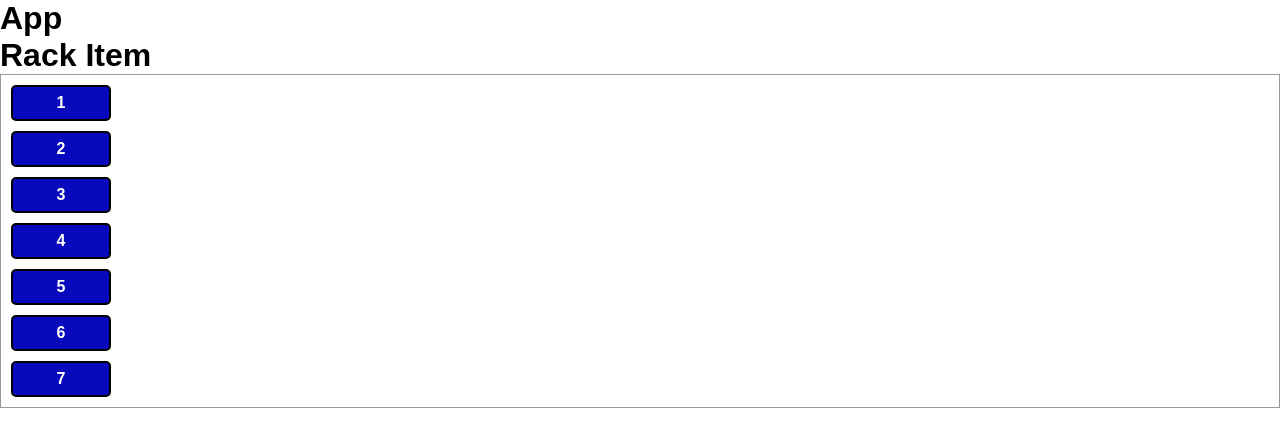
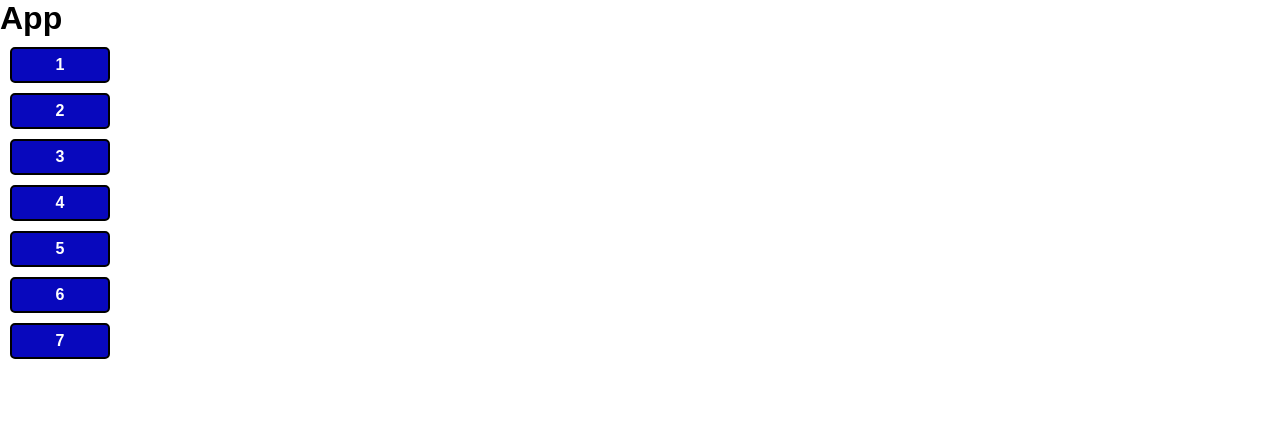
Before and after one commit to matiasarz/matiasarz-trabajaf, a React (Create React App) app: page /pasillo/1 in a window 1280 px wide. Shown: the top 446 px of the page. Built offline with nearby package versions, Linux system fonts and the light colour scheme.

Commit message:
logica en RackContainer

```diff
--- a/public/data.json
+++ b/public/data.json
@@ -2,83 +2,83 @@
     {
         "id": 50,
         "pulmon": 50,
-        "pasillo": [1,2],
+        "pasillo": [1, 2],
         "rack": [
             {
                 "pasillo": 1,
-                "racks": [1,2,3,4,5,6,7]
+                "racks": [1, 2, 3, 4, 5, 6, 7]
             },
             {
                 "pasillo": 2,
-                "racks": [1,2,3,4,5,6]
+                "racks": [1, 2, 3, 4, 5, 6]
             }
         ]
     },
     {
         "id": 51,
         "pulmon": 51,
-        "pasillo": [3,5],
+        "pasillo": [3, 5],
         "rack": [
             {
                 "pasillo": 3,
-                "racks": [1,2,3,4,5,6,7,8,9,10]
+                "racks": [1, 2, 3, 4, 5, 6, 7, 8, 9, 10]
             },
             {
                 "pasillo": 5,
-                "racks": [1,2,3,4,5,6,7,8,9,10]
+                "racks": [1, 2, 3, 4, 5, 6, 7, 8, 9, 10]
             }
         ]
     },
     {
         "id": 52,
         "pulmon": 52,
-        "pasillo": [4,6,8],
+        "pasillo": [4, 6, 8],
         "rack": [
             {
                 "pasillo": 4,
-                "racks": [1,2,3,4,5,6,7]
+                "racks": [1, 2, 3, 4, 5, 6, 7]
             },
             {
                 "pasillo": 6,
-                "racks": [1,2,3,4,5,6,7]
+                "racks": [1, 2, 3, 4, 5, 6, 7]
             },
             {
                 "pasillo": 8,
-                "racks": [1,2,3,4,5,6,7]
+                "racks": [1, 2, 3, 4, 5, 6, 7]
             }
         ]
     },
     {
         "id": 53,
         "pulmon": 53,
-        "pasillo": [7,9],
+        "pasillo": [7, 9],
         "rack": [
             {
                 "pasillo": 7,
-                "racks": [1,2,3,4,5,6,7,8]
+                "racks": [1, 2, 3, 4, 5, 6, 7, 8]
             },
             {
                 "pasillo": 9,
-                "racks": [1,2,3,4,5,6,7,8]
+                "racks": [1, 2, 3, 4, 5, 6, 7, 8]
             }
         ]
     },
     {
         "id": 54,
         "pulmon": 54,
-        "pasillo": [11,12,10],
+        "pasillo": [11, 10, 12],
         "rack": [
             {
                 "pasillo": 10,
-                "racks": [1,2,3,4,5]
+                "racks": [1, 2, 3, 4, 5]
             },
             {
                 "pasillo": 11,
-                "racks": [1,2,3,4,5,6,7,8,9]
+                "racks": [1, 2, 3, 4, 5, 6, 7, 8, 9]
             },
             {
                 "pasillo": 12,
-                "racks": [1,2,3,4,5,6,7,8]
+                "racks": [1, 2, 3, 4, 5, 6, 7, 8]
             }
         ]
     }
--- a/src/components/rackContainer/RackContainer.jsx
+++ b/src/components/rackContainer/RackContainer.jsx
@@ -1,35 +1,33 @@
 import { useParams } from "react-router-dom";
-import { useState, useEffect } from 'react';
+import { useState, useEffect } from "react";
 import { getData } from "../pulmonContainer/PulmonContainer";
 import RackItem from "../rackItem/RackItem";
 
 const RackContainer = () => {
-
-    const [ data, setData ] = useState([])
+    const [data, setData] = useState([]);
 
     const { id } = useParams();
 
     useEffect(() => {
         getData()
-            .then(res => res.json())
-            .then(data => {
-                let h = data.map(item => item.rack);
-                h.forEach(item => {
-                    let a = item.find(item => item.pasillo == id);
-                    if (a) {
-                        setData(a)
-                    }
-                })
-            })
-    }, [])
-
-    console.log(id);
+            .then((res) => res.json())
+            .then((data) => {
+                let filtro = data.reduce((acc, item) => {
+                    acc.push(item.rack);
+                    return acc.flat().filter((item) => item.pasillo == id);
+                }, []);
+                let rack = filtro.map((item) => item.racks);
+                setData(rack.flat());
+            });
+    }, [id]);
 
     return (
-        <div>
-            <RackItem data={data} />
-        </div>
-    )
-}
+        <ul>
+            {data.map((item) => (
+                <RackItem key={item} rack={item} />
+            ))}
+        </ul>
+    );
+};
 
-export default RackContainer
+export default RackContainer;
--- a/src/components/rackItem/RackItem.css
+++ b/src/components/rackItem/RackItem.css
@@ -1,5 +1,5 @@
 .rackNumberContainer {
-    border: 1px solid #999;
+    /* border: 1px solid #999; */
 }
 .rackNumber {
     border: 2px solid #000;
--- a/src/components/rackItem/RackItem.jsx
+++ b/src/components/rackItem/RackItem.jsx
@@ -1,25 +1,20 @@
-import './RackItem.css';
+import "./RackItem.css";
 
-const RackItem = ({ data }) => {
-
-    const { racks } = data;
-
-    console.log(racks)
-
-    if (!racks) {
-        return <h2>Cargando...</h2>
-    }
+const RackItem = ({ rack }) => {
+    if (!rack) return <h2>Cargando...</h2>;
 
     return (
-        <div>
-            <h1>Rack Item</h1>
-            <ul className="rackNumberContainer">
-                {
-                    racks.map(item => <li className="rackNumber" key={item}>{item}</li>)
-                }
-            </ul>
+        <div className="rackNumberContainer">
+            <h1 className="rackNumber">{rack}</h1>
+            {/* <ul className="rackNumberContainer">
+                {racks.map((item) => (
+                    <li className="rackNumber" key={item}>
+                        {item}
+                    </li>
+                ))}
+            </ul> */}
         </div>
-    )
-}
+    );
+};
 
-export default RackItem
+export default RackItem;
```
